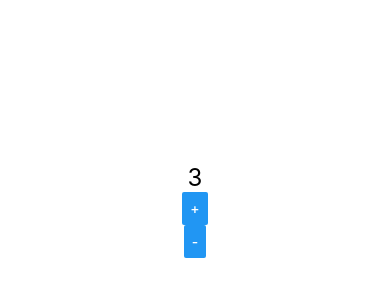
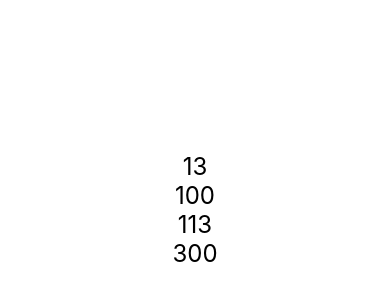
Before and after one commit to immerfallen/CursoReactNative, a React Native app: screen / in a window 390 px wide. Shown: the part 212-512 px from the top of the page. Built offline with nearby package versions, Linux system fonts and the light colour scheme.

Commit message:
Comunicação direta entre componente pai e filho

```diff
--- a/src/App.js
+++ b/src/App.js
@@ -1,6 +1,7 @@
 import React from 'react'
 import {View, Text, StyleSheet} from 'react-native'
 import Contador from './components/Contador'
+import Pai from './components/direta/Pai'
 
 // import Primeiro from './components/Primeiro'
 // import X, {Comp1, Comp2 } from './components/MultiComponents' //Esse X é o componente oficial (default) exportado de MultiComponents
@@ -21,7 +22,9 @@
         {/* <Aleatorio min={100} max={200}></Aleatorio> */}
         {/* <Principal principal="Cadastro de Produto" secundario="Entre com os dados para cadastrar o produto:"></Principal> Se quise envolver mais de uma propriedade dentro da mesma tag, eles tem que estar envolvidos e uma View */}
         {/* <Botao></Botao> */}
-        <Contador inicial={3} passo={4}></Contador>
+        {/* <Contador inicial={3} passo={4}></Contador> */}
+        <Pai/>
+
     </View>
 
     // Uma das possiblidade de chamar mais de uma props dentro de um unico elemento é a seguinte:
--- /dev/null
+++ b/src/components/direta/Filho.js
@@ -0,0 +1,11 @@
+import React from 'react'
+import {View, Text} from 'react-native'
+import Estilo from '../estilo'
+export default props => {
+    return (
+        <>
+         <Text style={Estilo.txtG}>{props.a}</Text>
+         <Text style={Estilo.txtG}>{props.b}</Text>
+        </>
+    )
+}
--- /dev/null
+++ b/src/components/direta/Pai.js
@@ -0,0 +1,12 @@
+import React from 'react'
+import Filho from './Filho'
+export default props => {
+    let x = 13
+    let y = 100
+    return (
+         <>
+            <Filho a={x} b={y}/>
+            <Filho a={x+100} b={y+200}/>
+         </>
+    )
+}
```
